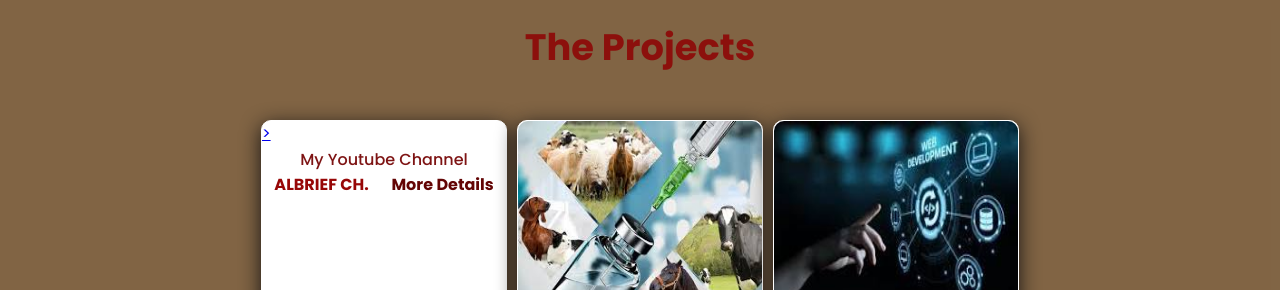
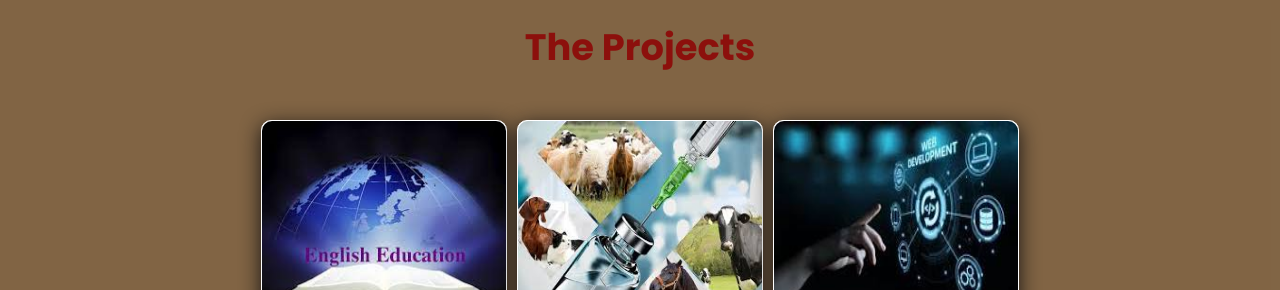
Before and after one commit to belal-elhemaly/porto, a plain HTML site: page index.html in a window 1280 px wide. Shown: the part 1505-1795 px from the top of the page. Drawn offline with Linux system fonts and the light colour scheme.

Commit message:
Update index.html

```diff
--- a/index.html
+++ b/index.html
@@ -81,8 +81,7 @@
   <div class="projects-content">
 
      <div class="trial">
-          <div>    <a href="https://www.youtube.com/@albrief" target="_blank"
-              <img class="project-img" src="image/download (1).jpg" alt=""> > </a>   </div>
+          <div>  <a href="https://www.youtube.com/@albrief" target="_blank">  <img class="project-img" src="image/download (1).jpg" alt="">  </a>  </div>
 
 
 
```
